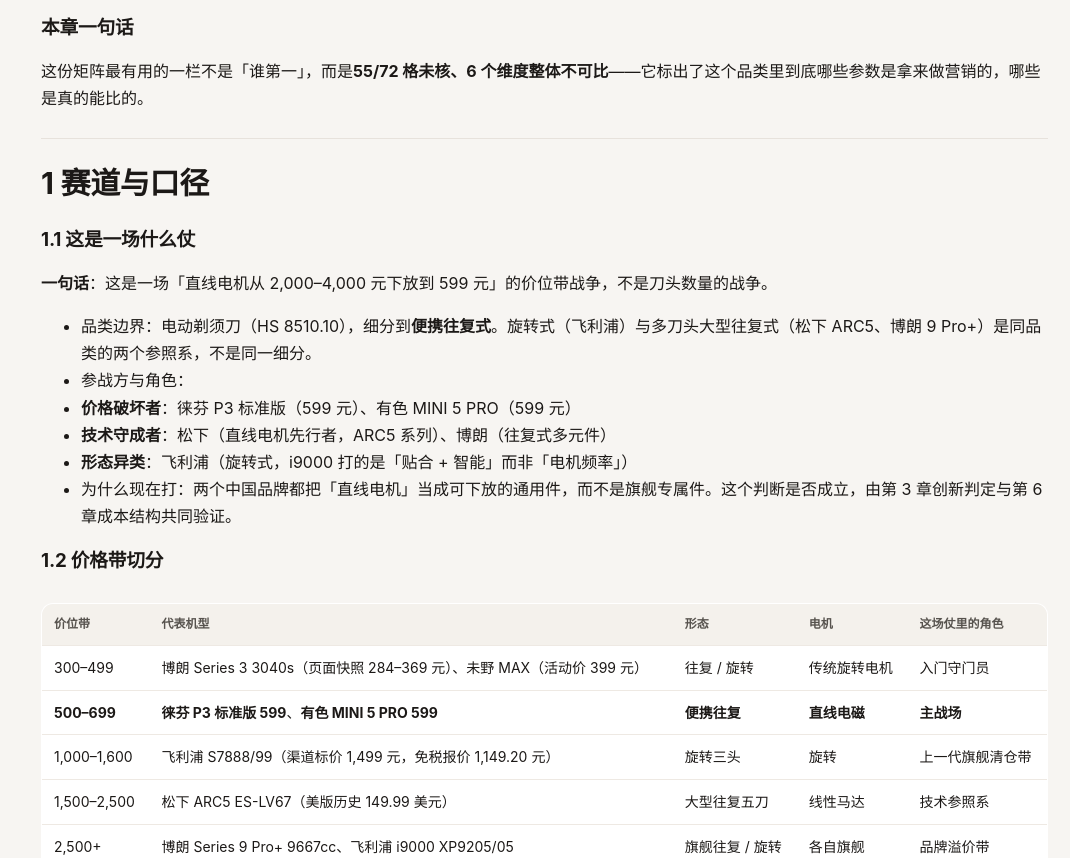
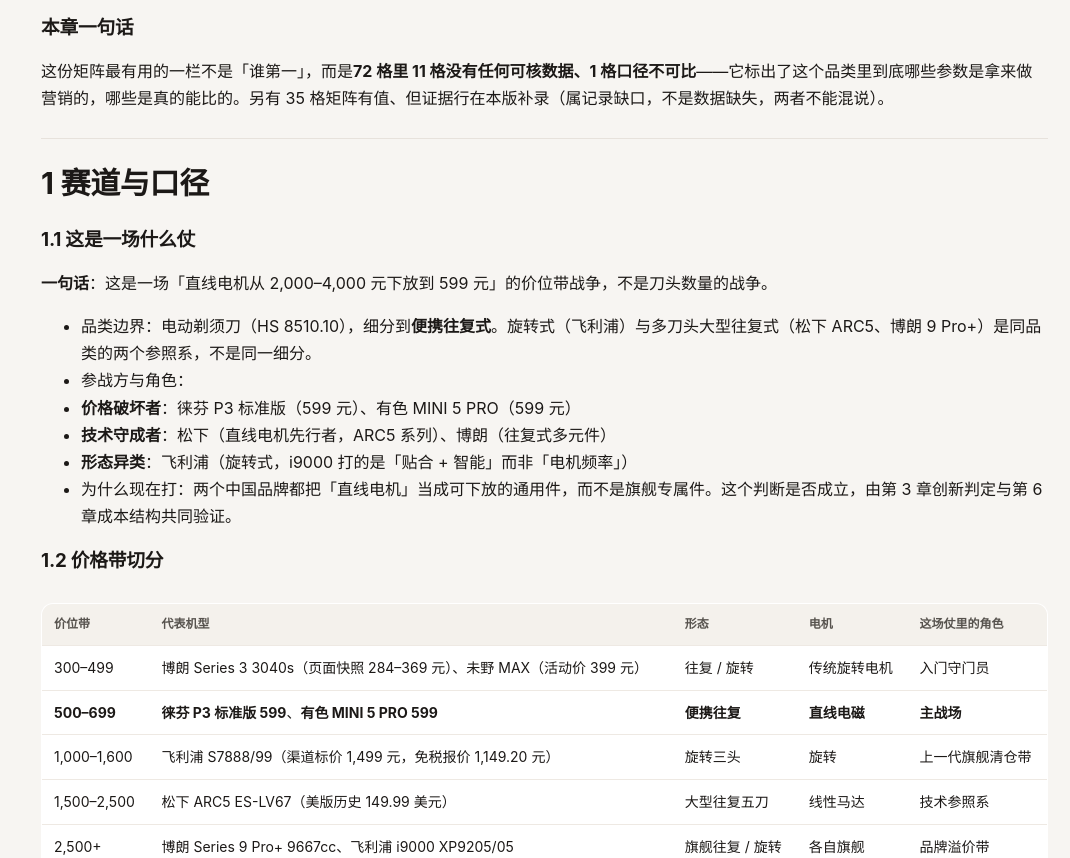
Before and after one commit to keylliucong/laifen-p3-teardown-report, a plain HTML site: page v2/index.html in a window 1280 px wide. Shown: the part 1425-2283 px from the top of the page, without its empty margins (210-1280 px from the left). Drawn offline with Linux system fonts and the light colour scheme.

Commit message:
v2.3: 修正覆盖口径（55 改为四态拆分）

```diff
--- a/v2/index.html
+++ b/v2/index.html
@@ -137,7 +137,7 @@
 <li><strong>反证条件</strong>：若第 6 章显示电机模组为外购通用件、单台 BOM 中电机占比低于 15%，则「成本创新」也降为营销。</li>
 </ul>
 <h3>本章一句话</h3>
-<p>这份矩阵最有用的一栏不是「谁第一」，而是<strong>55/72 格未核、6 个维度整体不可比</strong>——它标出了这个品类里到底哪些参数是拿来做营销的，哪些是真的能比的。</p>
+<p>这份矩阵最有用的一栏不是「谁第一」，而是<strong>72 格里 11 格没有任何可核数据、1 格口径不可比</strong>——它标出了这个品类里到底哪些参数是拿来做营销的，哪些是真的能比的。另有 35 格矩阵有值、但证据行在本版补录（属记录缺口，不是数据缺失，两者不能混说）。</p>
 <hr />
 <h2 id="ch1">1 赛道与口径</h2>
 <h3>1.1 这是一场什么仗</h3>
```
Also changed, not shown: index.html (+1 -1 lines), 1 other file.
